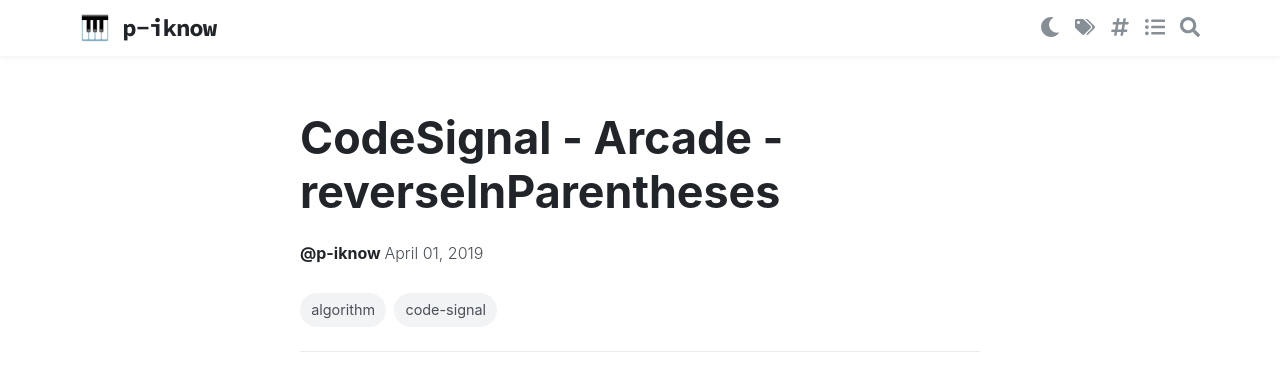
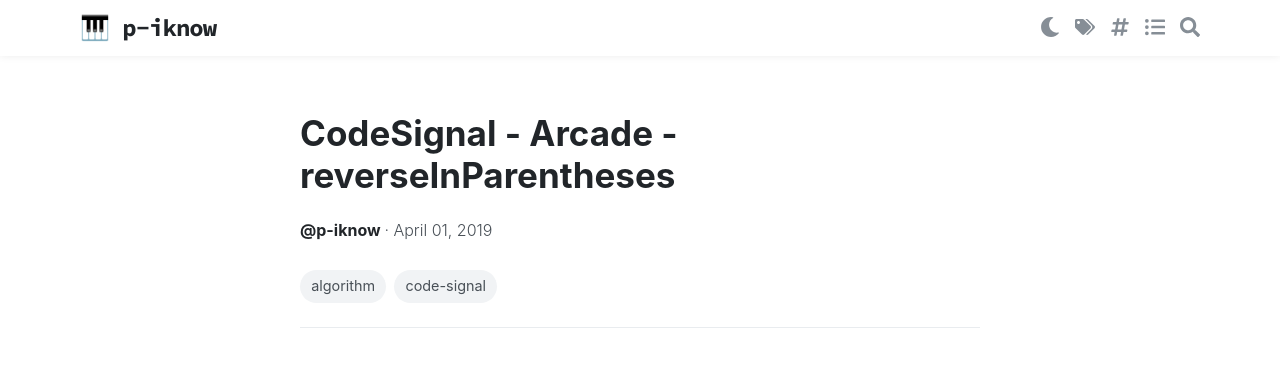
Before and after one commit to p-iknow/devlog, a Gatsby site: page /algorithm/code-signal/reverseInParentheses in a window 1280 px wide. Shown: the top 373 px of the page. Built offline with nearby package versions, Linux system fonts and the light colour scheme; Gatsby itself is replaced by a stand-in of ours; some packages are replaced by stand-ins of ours; a web font is replaced by a local one.

Commit message:
font-size 수정

```diff
--- a/src/components/Article/Header/index.tsx
+++ b/src/components/Article/Header/index.tsx
@@ -16,7 +16,7 @@ const Wrapper = styled.div`
 const ArticleTitle = styled.h1`
   margin-bottom: 25.6px;
   line-height: 1.2;
-  font-size: 44.8px;
+  font-size: 35px;
   font-weight: 700;
   color: ${props => props.theme.colors.text};
 `;
@@ -48,7 +48,7 @@ const ArticleHeader = ({ title, date, tags }: Props) => {
       <ArticleTitle> {title} </ArticleTitle>
       <Information>
         <Author> @{blogConfig.author} </Author>
-        <Date> {date} </Date>
+        <Date>· {date} </Date>
       </Information>
       {tags && <TagList tagList={tags} />}
       <Divider mt={0} />
--- a/src/styles/StyledMarkdown.tsx
+++ b/src/styles/StyledMarkdown.tsx
@@ -2,7 +2,7 @@ import styled from 'styled-components';
 
 const StyledMarkdown = styled.div`
   & {
-    font-size: 17.6px;
+    font-size: 16.7px;
     color: ${props => props.theme.colors.text};
     line-height: 1.7;
     overflow: hidden;
```
